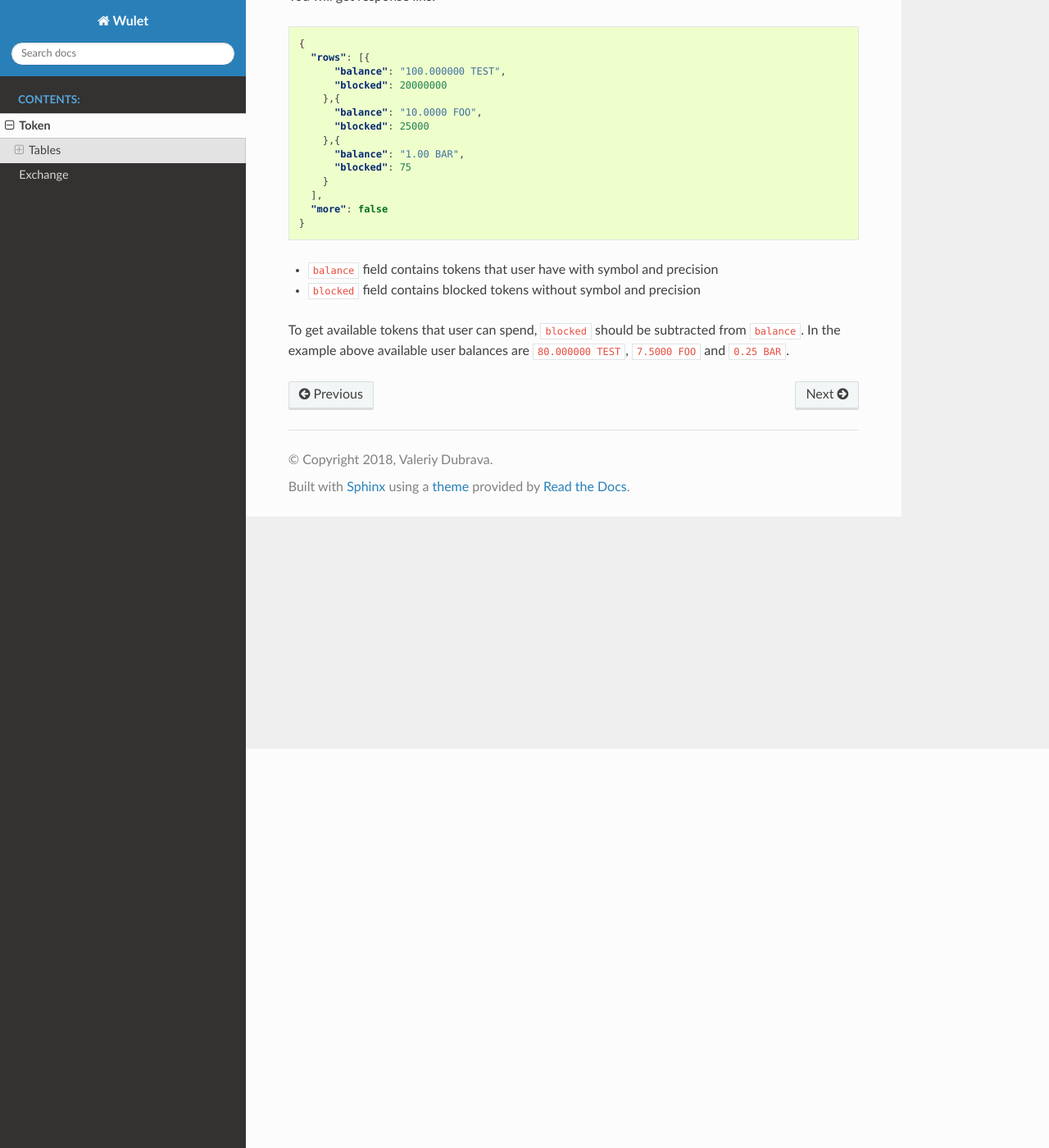
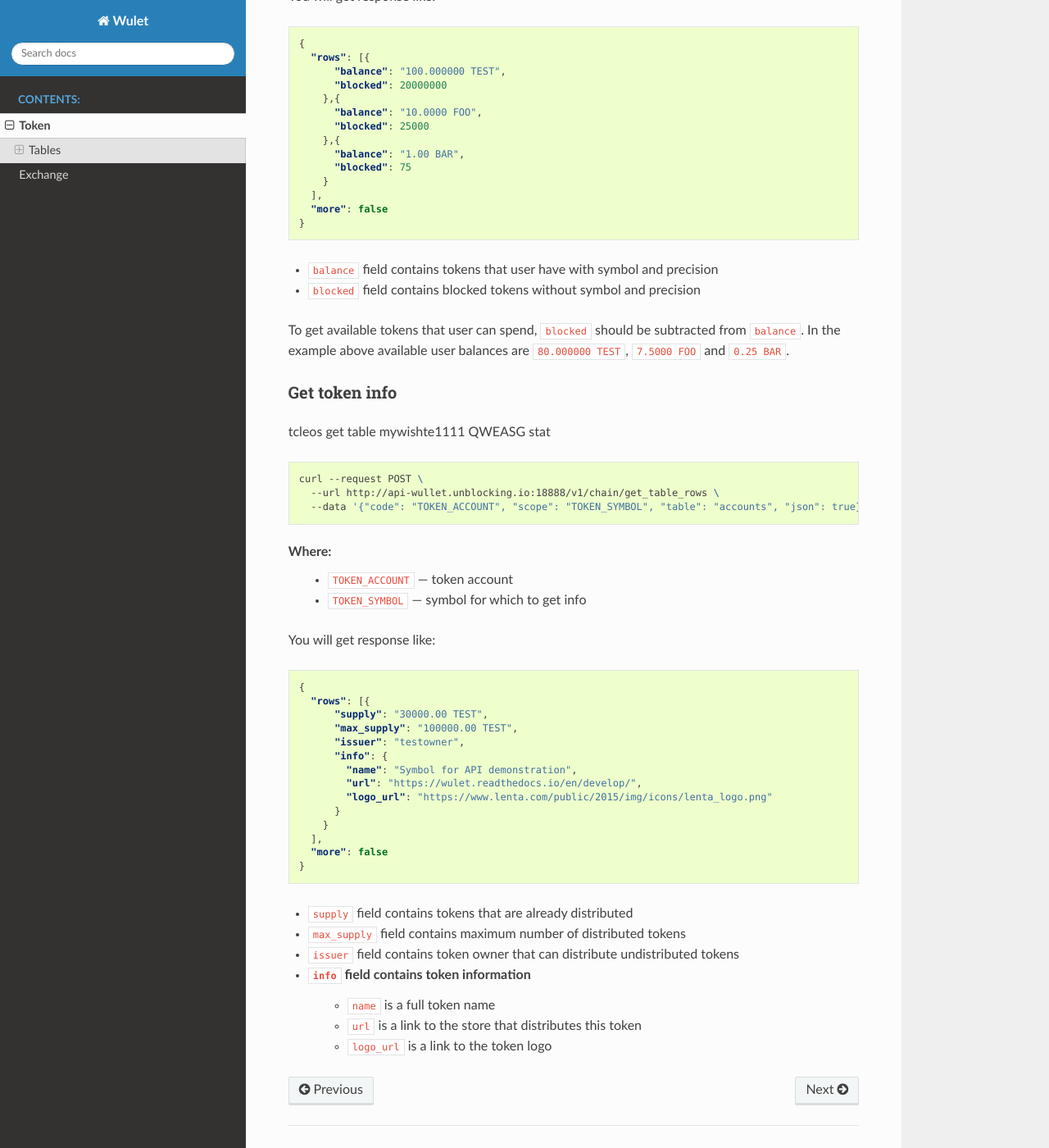
Before and after one commit to Wuletou/docs, a Sphinx documentation site: the page built from docs/source/token.rst, in a window 1280 px wide and 1400 px high, scrolled down 487 px. Shown: the whole window at 82% size. Built offline with Sphinx 7.4.7 and the Read the Docs theme 2.0.0, drawn with Linux system fonts in a browser that asks for light colours; formulas are drawn with MathJax 3.

Commit message:
token info

```diff
--- a/docs/source/token.rst
+++ b/docs/source/token.rst
@@ -38,3 +38,44 @@ You will get response like:
 * ``blocked`` field contains blocked tokens without symbol and precision
 
 To get available tokens that user can spend, ``blocked`` should be subtracted from ``balance``. In the example above available user balances are ``80.000000 TEST``, ``7.5000 FOO`` and ``0.25 BAR``.
+
+Get token info
+______________
+tcleos get table mywishte1111 QWEASG stat
+
+.. code-block:: bash
+
+    curl --request POST \
+      --url http://api-wullet.unblocking.io:18888/v1/chain/get_table_rows \
+      --data '{"code": "TOKEN_ACCOUNT", "scope": "TOKEN_SYMBOL", "table": "accounts", "json": true}'
+
+Where:
+    * ``TOKEN_ACCOUNT`` — token account
+    * ``TOKEN_SYMBOL`` — symbol for which to get info
+
+You will get response like:
+
+.. code-block:: json
+
+    {
+      "rows": [{
+          "supply": "30000.00 TEST",
+          "max_supply": "100000.00 TEST",
+          "issuer": "testowner",
+          "info": {
+            "name": "Symbol for API demonstration",
+            "url": "https://wulet.readthedocs.io/en/develop/",
+            "logo_url": "https://www.lenta.com/public/2015/img/icons/lenta_logo.png"
+          }
+        }
+      ],
+      "more": false
+    }
+
+* ``supply`` field contains tokens that are already distributed
+* ``max_supply`` field contains maximum number of distributed tokens
+* ``issuer`` field contains token owner that can distribute undistributed tokens
+* ``info`` field contains token information
+    * ``name`` is a full token name
+    * ``url`` is a link to the store that distributes this token
+    * ``logo_url`` is a link to the token logo
```
